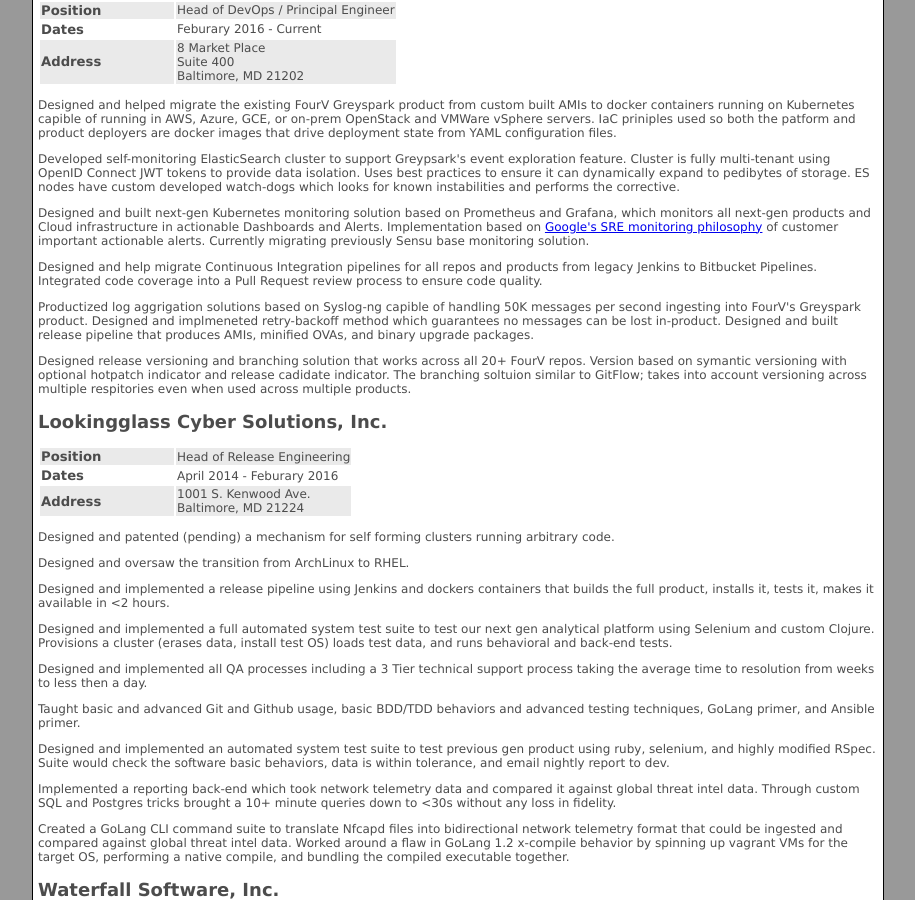
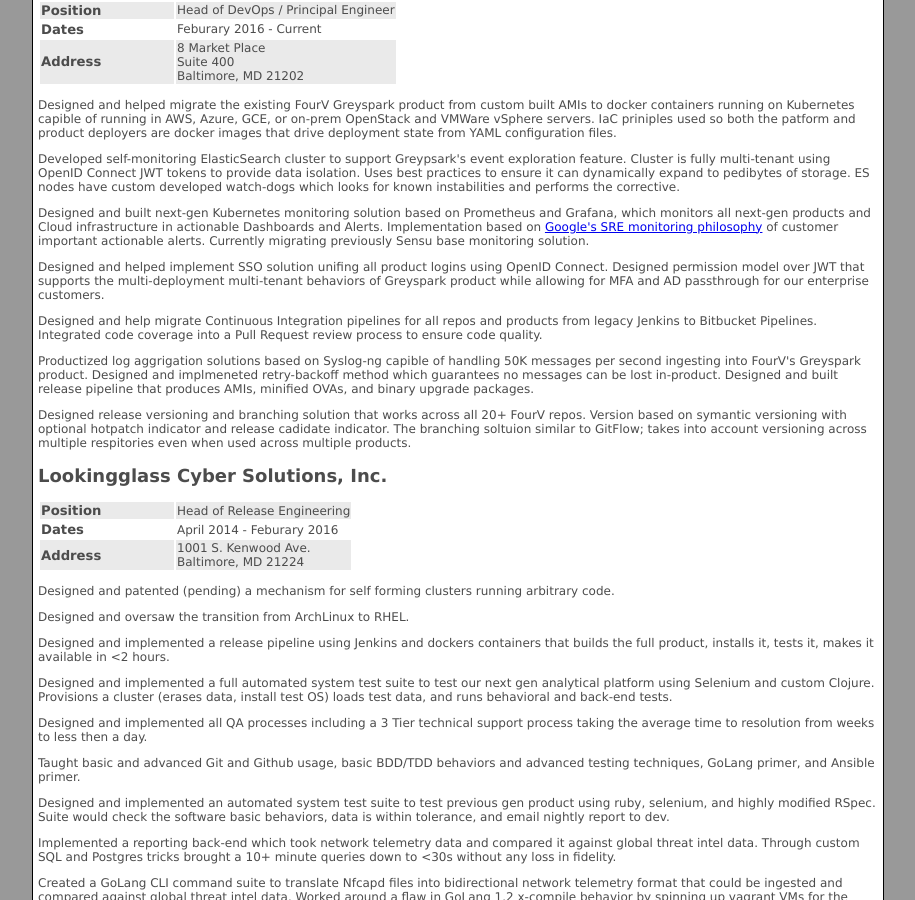
Before and after one commit to srvullupala/Resume, a Jekyll site: the page built from index.html, in a window 1280 px wide and 900 px high, scrolled down 1006 px. Shown: the whole window, without its empty margins (182-1097 px from the left). Built offline with Jekyll 4.4.1, drawn with Linux system fonts in a browser that asks for light colours; Markdown is read by kramdown in place of the engine named in the settings.

Commit message:
Added SSO.

```diff
--- a/_includes/work_fourv.html
+++ b/_includes/work_fourv.html
@@ -21,6 +21,8 @@
 
 <p>Designed and built next-gen Kubernetes monitoring solution based on Prometheus and Grafana, which monitors all next-gen products and Cloud infrastructure in actionable Dashboards and Alerts.  Implementation based on <a href="https://docs.google.com/document/d/199PqyG3UsyXlwieHaqbGiWVa8eMWi8zzAn0YfcApr8Q/edit#heading=h.fs3knmjt7fjy">Google's SRE monitoring philosophy</a> of customer important actionable alerts.  Currently migrating previously Sensu base monitoring solution.</p>
 
+<p>Designed and helped implement SSO solution unifing all product logins using OpenID Connect.  Designed permission model over JWT that supports the multi-deployment multi-tenant behaviors of Greyspark product while allowing for MFA and AD passthrough for our enterprise customers.</p>
+
 <p>Designed and help migrate Continuous Integration pipelines for all repos and products from legacy Jenkins to Bitbucket Pipelines.  Integrated code coverage into a Pull Request review process to ensure code quality.</p>
 
 <p>Productized log aggrigation solutions based on Syslog-ng capible of handling 50K messages per second ingesting into FourV's Greyspark product.  Designed and implmeneted retry-backoff method which guarantees no messages can be lost in-product.  Designed and built release pipeline that produces AMIs, minified OVAs, and binary upgrade packages.</p>
```
